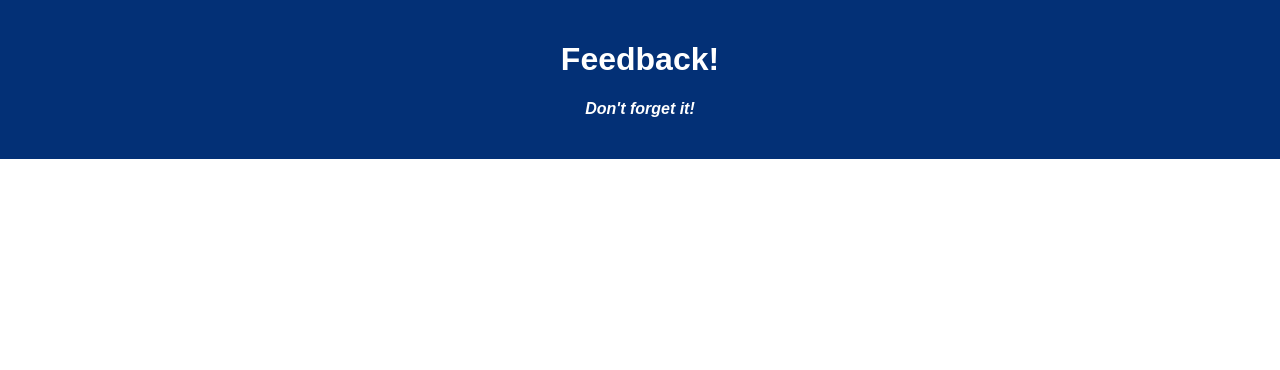
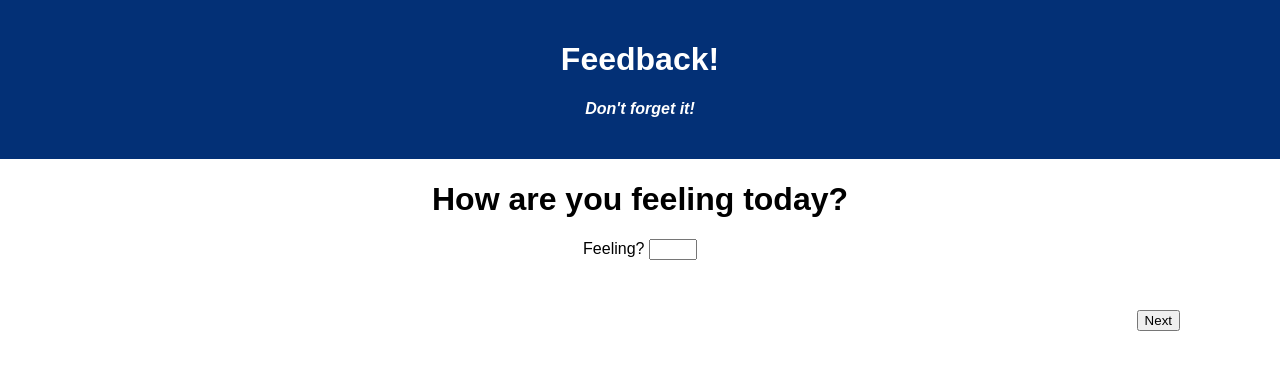
Before and after one commit to glascog/weekend-redux-feedback-loop, a React (Create React App) app: page / in a window 1280 px wide. Shown: the top 370 px of the page. Built offline with nearby package versions, Linux system fonts and the light colour scheme.

Commit message:
add components and routes

```diff
--- a/src/components/App/App.css
+++ b/src/components/App/App.css
@@ -21,3 +21,13 @@
 h4 {
   font-style: italic;
 }
+
+form {
+  text-align: center;
+  margin-bottom: 50px;
+}
+
+button {
+  float: right;
+  margin-right: 100px;
+}
--- a/src/components/App/App.jsx
+++ b/src/components/App/App.jsx
@@ -1,16 +1,53 @@
 import React from 'react';
 import axios from 'axios';
 import './App.css';
+import {HashRouter as Router, Route, Link} from 'react-router-dom';
+
+// import components
+import Header from '../Header/Header';
+import FeelingView from '../FeelingView/FeelingView';
+import UnderstandingView from '../UnderstandingView/UnderstandingView';
+import SupportView from '../SupportView/SupportView';
+import CommentView from '../CommentView/CommentView';
+import SummaryView from '../SummaryView/SummaryView';
+import SubmissionView from '../SubmissionView/SubmissionView';
+
 
 function App() {
 
   return (
     <div className='App'>
-      <header className='App-header'>
-        <h1 className='App-title'>Feedback!</h1>
-        <h4>Don't forget it!</h4>
-      </header>
-    </div>
+     <Header />
+
+      <Router>
+        <div>
+          <Route exact path="/">
+            <FeelingView />
+          </Route>
+
+          <Route exact path="/understanding">
+            <UnderstandingView />
+          </Route>
+
+          <Route exact path="/support">
+            <SupportView />
+          </Route>
+
+          <Route exact path="/comment">
+            <CommentView />
+          </Route>
+
+          <Route exact path="/summary">
+            <SummaryView />
+          </Route>
+
+          <Route exact path="/submission">
+            <SubmissionView />
+          </Route>
+        </div>
+
+        </Router>
+      </div>
   );
 }
 
--- /dev/null
+++ b/src/components/CommentView/CommentView.jsx
@@ -0,0 +1,22 @@
+import { HashRouter as Router, Route, Link } from 'react-router-dom';
+import '../App/App.css';
+
+
+function CommentView() {
+    return (
+       <>
+       <h1>Do you have any additional comments?</h1>
+
+            <form>
+                <label for="comments">Comments </label>
+                <input type="text" id="comments" />
+            </form>
+
+            <Link to="/summary">
+                <button id="next">Next</button>
+            </Link>
+       </>
+    )
+}
+
+export default CommentView;
--- /dev/null
+++ b/src/components/FeelingView/FeelingView.jsx
@@ -0,0 +1,22 @@
+import { HashRouter as Router, Route, Link } from 'react-router-dom';
+import '../App/App.css';
+
+
+function FeelingView() {
+    return (
+       <>
+       <h1>How are you feeling today?</h1>
+
+            <form>
+                <label for="feeling">Feeling? </label>
+                <input type="number" id="feeling" min="1" max="5" />
+            </form>
+
+            <Link to="/understanding">
+                <button id="next">Next</button>
+            </Link>
+       </>
+    )
+}
+
+export default FeelingView;
--- /dev/null
+++ b/src/components/Header/Header.jsx
@@ -0,0 +1,13 @@
+import React from 'react';
+
+function Header() {
+  return (
+
+  <header className='App-header'>
+    <h1 className='App-title'>Feedback!</h1>
+    <h4>Don't forget it!</h4>
+  </header>
+  );
+}
+
+export default Header
--- /dev/null
+++ b/src/components/SupportView/SupportView.jsx
@@ -0,0 +1,22 @@
+import { HashRouter as Router, Route, Link } from 'react-router-dom';
+import '../App/App.css';
+
+
+function SupportView() {
+    return (
+       <>
+       <h1>How well are you being supported?</h1>
+
+            <form>
+                <label for="support">Support? </label>
+                <input type="number" id="support" min="1" max="5" />
+            </form>
+
+            <Link to="/comment">
+                <button id="next">Next</button>
+            </Link>
+       </>
+    )
+}
+
+export default SupportView;
--- /dev/null
+++ b/src/components/UnderstandingView/UnderstandingView.jsx
@@ -0,0 +1,22 @@
+import { HashRouter as Router, Route, Link } from 'react-router-dom';
+import '../App/App.css';
+
+
+function UnderstandingView() {
+    return (
+       <>
+       <h1>How well are you understanding the content?</h1>
+
+            <form>
+                <label for="understanding">Understanding? </label>
+                <input type="number" id="understanding" min="1" max="5" />
+            </form>
+
+            <Link to="/support">
+                <button id="next">Next</button>
+            </Link>
+       </>
+    )
+}
+
+export default UnderstandingView;
```
Also changed, not shown: src/components/SubmissionView/SubmissionView.jsx (added), src/components/SummaryView/SummaryView.jsx (added), 1 other file (tests, documents, lock files or other folders).
